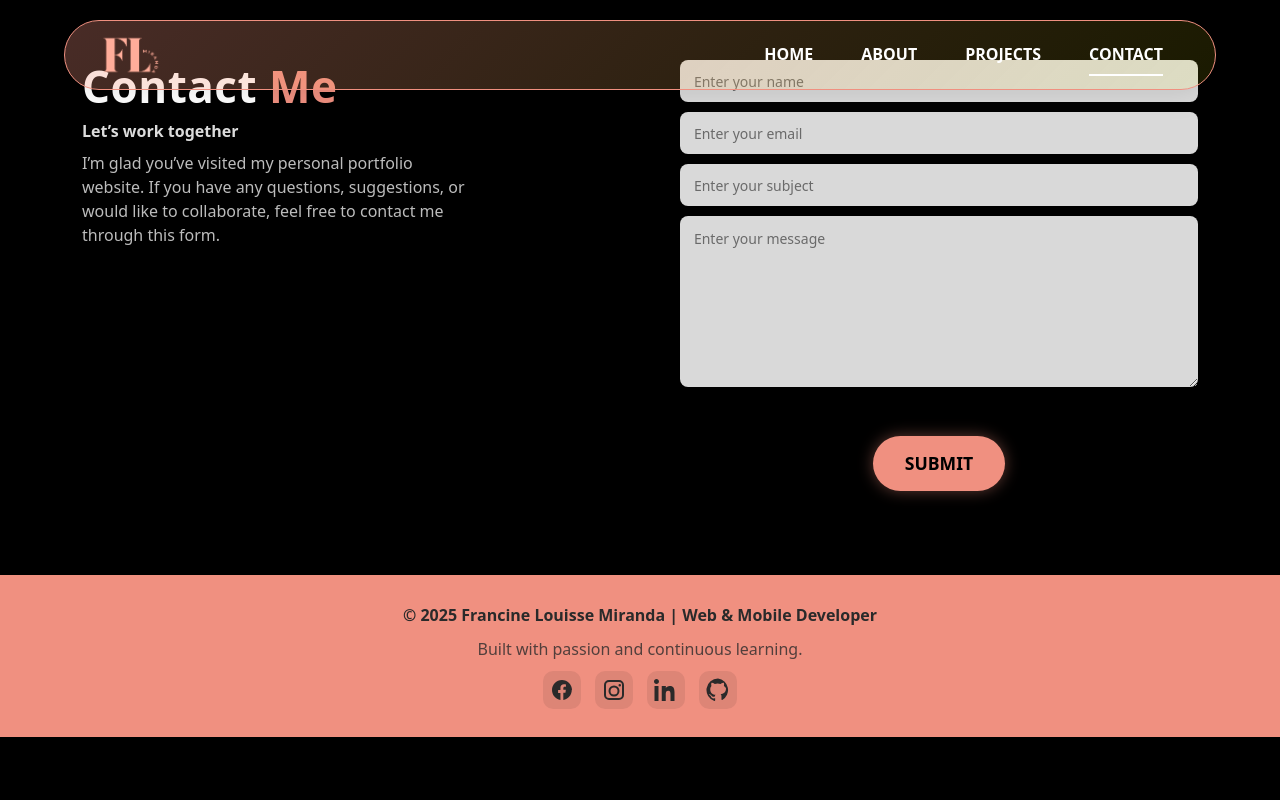
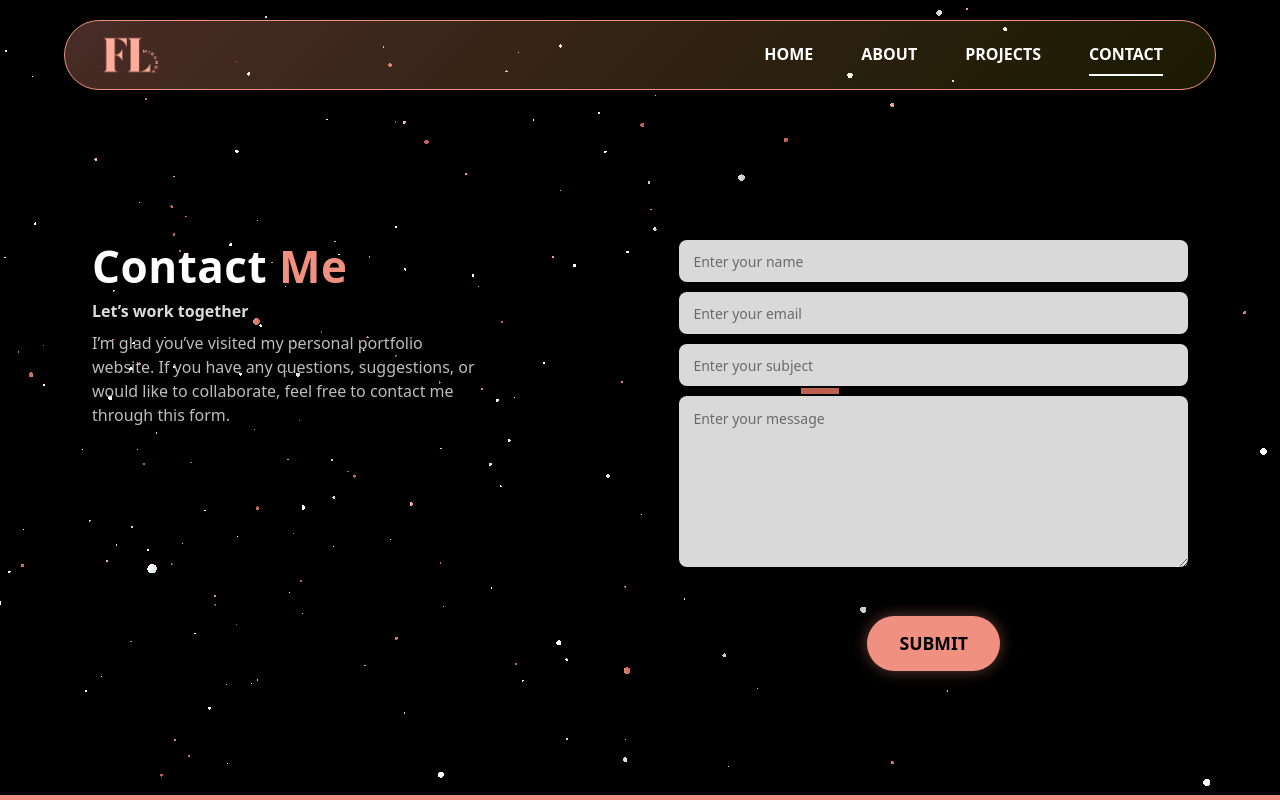
Before and after one commit to FrancineLouisse/MyPortfolio, a React (Vite) app: page /contact in a window 1280 px wide. Shown: the top 800 px of the page. Built offline with nearby package versions, Linux system fonts and the light colour scheme.

Commit message:
fixed layout

```diff
--- a/src/pages/Contact.jsx
+++ b/src/pages/Contact.jsx
@@ -1,6 +1,7 @@
 // ContactSection.jsx
 import { useState } from "react";
 import "../styles/ContactSection.css";
+import Particles from "../components/Particles";
 
 const ContactSection = () => {
   const [status, setStatus] = useState({ loading: false, ok: null, msg: "" });
@@ -42,7 +43,21 @@ const ContactSection = () => {
     }
   }
 
+
   return (
+  <>
+      <div style={{ width: '100%', height: '100%', position: 'absolute' }}>
+        <Particles
+        particleColors={['#f09080', '#ffffff']}
+        particleCount={700}
+        particleSpread={15}
+        speed={0.1}
+        particleBaseSize={130}
+        moveParticlesOnHover={true}
+        alphaParticles={false}
+        disableRotation={false}
+        />
+    </div>
     <section id="contact" className="contact">
       <div className="contact__grid container">
         <div className="contact__copy">
@@ -85,6 +100,8 @@ const ContactSection = () => {
         </form>
       </div>
     </section>
+  </>
+
   );
 };
 
--- a/src/styles/ContactSection.css
+++ b/src/styles/ContactSection.css
@@ -8,7 +8,7 @@
 
 /* Layout */
 .contact {
-  padding: 60px 0 40px;
+  padding: 30vh 10vh 10vh;
   position: relative;
   background: transparent; /* section sits on your page bg/particles */
 }
```
